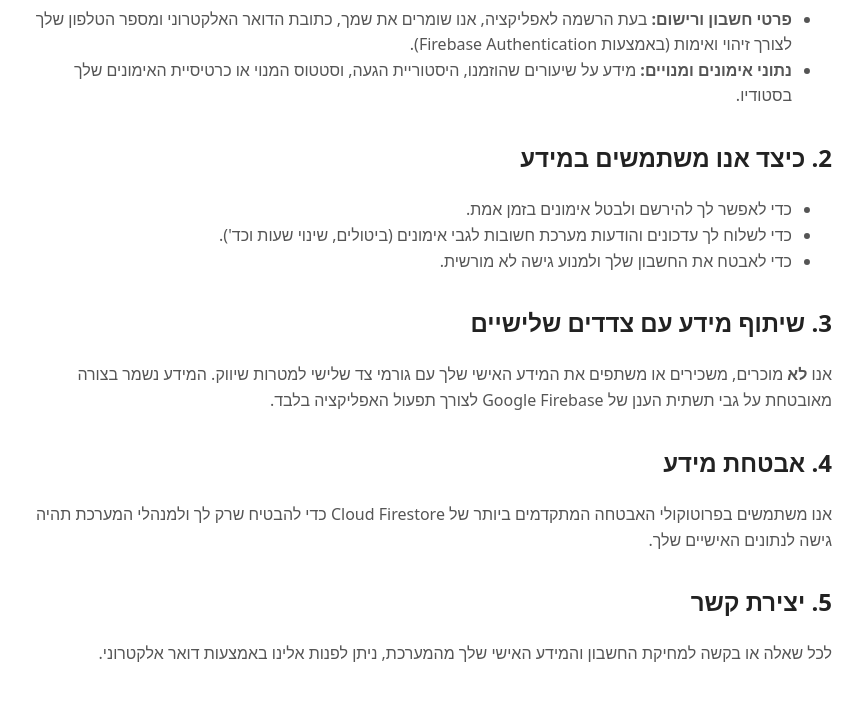
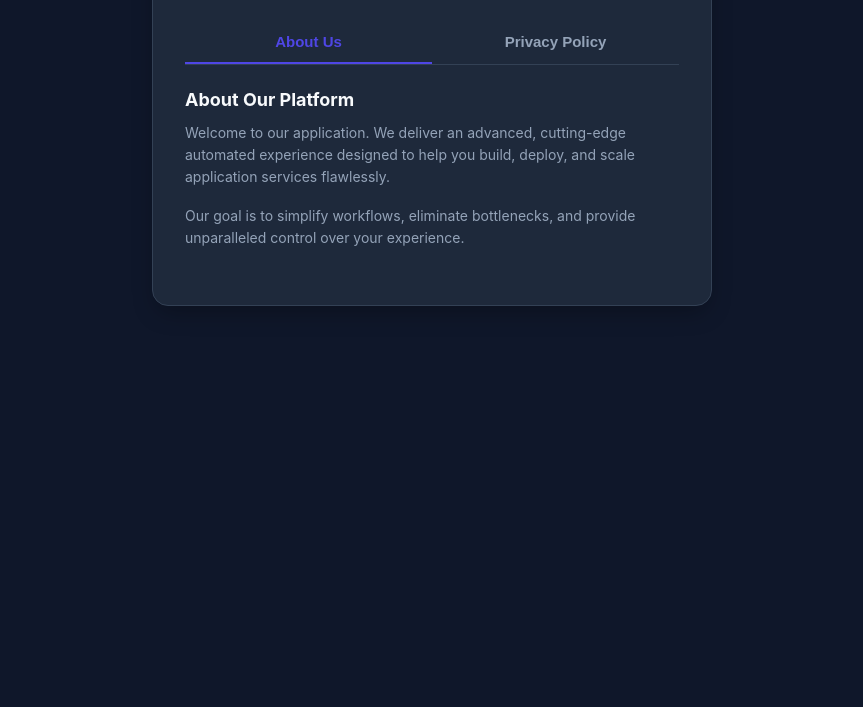
Before and after one commit to zivklein21/incore-static, a plain HTML site: page index.html in a window 1280 px wide. Shown: the part 299-1006 px from the top of the page, without its empty margins (208-1071 px from the left). After the commit the page ends 800 px from the top, so only its background shows below. Drawn offline with Linux system fonts and the light colour scheme.

Commit message:
add all pages

```diff
--- a/index.html
+++ b/index.html
@@ -1,42 +1,103 @@
 <!DOCTYPE html>
-<html lang="he" dir="rtl">
+<html lang="en">
 <head>
     <meta charset="UTF-8">
     <meta name="viewport" content="width=device-width, initial-scale=1.0">
-    <title>מדיניות פרטיות - INCORE</title>
+    <title>Legal & Information</title>
     <style>
-        body { font-family: system-ui, -apple-system, sans-serif; line-height: 1.6; max-width: 800px; margin: 40px auto; padding: 0 20px; color: #333; }
-        h1 { color: #111; border-bottom: 2px solid #eee; padding-bottom: 10px; }
-        h2 { color: #222; margin-top: 30px; }
-        p, li { color: #555; }
+        :root {
+            --primary: #4f46e5;
+            --primary-hover: #4338ca;
+            --success: #10b981;
+            --danger: #ef4444;
+            --bg-dark: #0f172a;
+            --bg-card: #1e293b;
+            --text-main: #f8fafc;
+            --text-muted: #94a3b8;
+            --border: #334155;
+        }
+        * { box-sizing: border-box; margin: 0; padding: 0; }
+        body {
+            font-family: -apple-system, BlinkMacSystemFont, "Segoe UI", Roboto, Arial, sans-serif;
+            background-color: var(--bg-dark);
+            color: var(--text-main);
+            display: flex;
+            justify-content: center;
+            align-items: center;
+            min-height: 100vh;
+            padding: 20px;
+        }
+        .card {
+            background-color: var(--bg-card);
+            border: 1px solid var(--border);
+            border-radius: 16px;
+            width: 100%;
+            max-width: 560px;
+            padding: 40px 32px;
+            box-shadow: 0 10px 25px -5px rgba(0, 0, 0, 0.3);
+        }
+        .logo-container {
+            margin-bottom: 24px;
+            height: 60px;
+            display: flex;
+            justify-content: center;
+            align-items: center;
+        }
+        .logo-img { max-height: 100%; max-width: 180px; object-fit: contain; }
+        .tabs-nav { display: flex; border-bottom: 1px solid var(--border); margin-bottom: 24px; }
+        .tab-btn {
+            flex: 1; background: none; border: none; color: var(--text-muted);
+            padding: 12px; font-size: 15px; font-weight: 600; cursor: pointer;
+            transition: all 0.2s; border-bottom: 2px solid transparent;
+        }
+        .tab-btn.active { color: var(--primary); border-bottom-color: var(--primary); }
+        .tab-content { display: none; text-align: left; max-height: 350px; overflow-y: auto; padding-right: 8px; }
+        .tab-content.active { display: block; }
+        .tab-content h2 { font-size: 18px; margin-bottom: 12px; color: var(--text-main); }
+        .tab-content h3 { font-size: 15px; margin: 16px 0 8px; color: var(--text-main); }
+        .tab-content p { margin-bottom: 16px; font-size: 14px; color: var(--text-muted); line-height: 1.6; }
+        .tab-content::-webkit-scrollbar { width: 6px; }
+        .tab-content::-webkit-scrollbar-thumb { background: var(--border); border-radius: 3px; }
     </style>
 </head>
 <body>
-    <h1>מדיניות פרטיות - אפליקציית INCORE</h1>
-    <p>תאריך עדכון אחרון: מאי 2026</p>
+    <div class="card">
+        <div class="logo-container">
+            <img src="./images/logo.png" class="logo-img" onerror="this.style.display='none'; this.nextElementSibling.style.display='flex';" alt="Logo">
+            <div class="logo-img" style="display:none; color:var(--text-muted); border:2px dashed var(--border); border-radius:8px; width:140px; height:50px; justify-content:center; align-items:center; font-size:12px;">LOGOS SPACE</div>
+        </div>
 
-    <p>ברוכים הבאים לאפליקציית <strong>INCORE</strong>. הפרטיות שלך חשובה לנו מאוד. מסמך זה מסביר איזה מידע אנחנו אוספים וכיצד אנו משתמשים בו לצורך ניהול ורישום לאימונים בסטודיו.</p>
+        <div class="tabs-nav">
+            <button class="tab-btn active" onclick="openTab(event, 'about')">About Us</button>
+            <button class="tab-btn" onclick="openTab(event, 'privacy')">Privacy Policy</button>
+        </div>
 
-    <h2>1. המידע שאנו אוספים</h2>
-    <ul>
-        <li><strong>פרטי חשבון ורישום:</strong> בעת הרשמה לאפליקציה, אנו שומרים את שמך, כתובת הדואר האלקטרוני ומספר הטלפון שלך לצורך זיהוי ואימות (באמצעות Firebase Authentication).</li>
-        <li><strong>נתוני אימונים ומנויים:</strong> מידע על שיעורים שהוזמנו, היסטוריית הגעה, וסטטוס המנוי או כרטיסיית האימונים שלך בסטודיו.</li>
-    </ul>
+        <div id="about" class="tab-content active">
+            <h2>About Our Platform</h2>
+            <p>Welcome to our application. We deliver an advanced, cutting-edge automated experience designed to help you build, deploy, and scale application services flawlessly.</p>
+            <p>Our goal is to simplify workflows, eliminate bottlenecks, and provide unparalleled control over your experience.</p>
+        </div>
 
-    <h2>2. כיצד אנו משתמשים במידע</h2>
-    <ul>
-        <li>כדי לאפשר לך להירשם ולבטל אימונים בזמן אמת.</li>
-        <li>כדי לשלוח לך עדכונים והודעות מערכת חשובות לגבי אימונים (ביטולים, שינוי שעות וכד').</li>
-        <li>כדי לאבטח את החשבון שלך ולמנוע גישה לא מורשית.</li>
-    </ul>
+        <div id="privacy" class="tab-content">
+            <h2>Privacy Policy</h2>
+            <p><strong>Effective Date: May 2026</strong></p>
+            <p>Your privacy is strictly important to us. This Privacy Policy details how we handle, protect, and process the personal information and transactional data you provide when using our services.</p>
+            <h3>1. Data Collection</h3>
+            <p>We do not store your raw credit card information. All transactions are securely handled and tokenized via audited third-party clearing services (Grow Payments).</p>
+            <h3>2. Security Measures</h3>
+            <p>We enforce modern cryptographic standards (TLS 1.3) across all routing layers to shield data structures from unauthorized entities.</p>
+        </div>
+    </div>
 
-    <h2>3. שיתוף מידע עם צדדים שלישיים</h2>
-    <p>אנו <strong>לא</strong> מוכרים, משכירים או משתפים את המידע האישי שלך עם גורמי צד שלישי למטרות שיווק. המידע נשמר בצורה מאובטחת על גבי תשתית הענן של Google Firebase לצורך תפעול האפליקציה בלבד.</p>
-
-    <h2>4. אבטחת מידע</h2>
-    <p>אנו משתמשים בפרוטוקולי האבטחה המתקדמים ביותר של Cloud Firestore כדי להבטיח שרק לך ולמנהלי המערכת תהיה גישה לנתונים האישיים שלך.</p>
-
-    <h2>5. יצירת קשר</h2>
-    <p>לכל שאלה או בקשה למחיקת החשבון והמידע האישי שלך מהמערכת, ניתן לפנות אלינו באמצעות דואר אלקטרוני.</p>
+    <script>
+        function openTab(evt, tabId) {
+            const contents = document.getElementsByClassName('tab-content');
+            for (let i = 0; i < contents.length; i++) contents[i].classList.remove('active');
+            const buttons = document.getElementsByClassName('tab-btn');
+            for (let i = 0; i < buttons.length; i++) buttons[i].classList.remove('active');
+            document.getElementById(tabId).classList.add('active');
+            evt.currentTarget.classList.add('active');
+        }
+    </script>
 </body>
 </html>
```
Also changed, not shown: failed/index.html (added, +42 -0 lines), success/index.html (added, +66 -0 lines), images/Logo.png (added).
